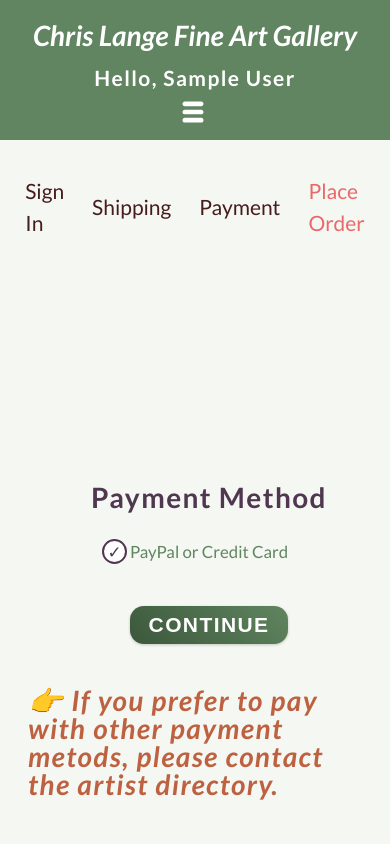
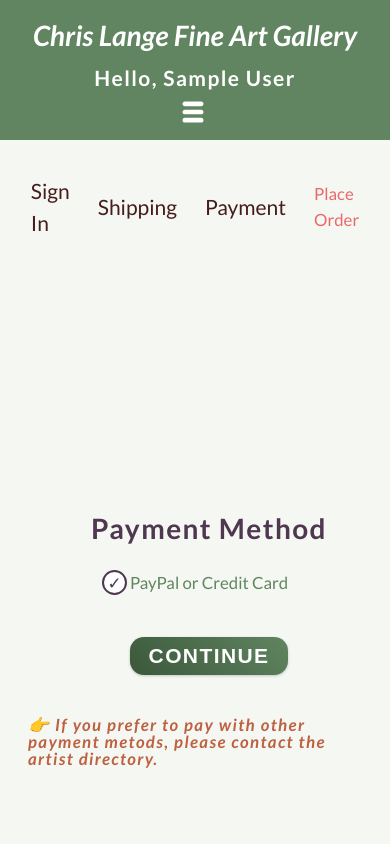
Before and after one commit to michi1008/Chris-Art-Shop, a React (Create React App) app in the folder frontend/: page /payment in a window 390 px wide. Shown: the top 844 px of the page. Built offline with nearby package versions, Linux system fonts and the light colour scheme; sample sign-in values are in the browser's storage.

Commit message:
more css modification for smaller screens

```diff
--- a/frontend/src/components/CheckoutSteps.css
+++ b/frontend/src/components/CheckoutSteps.css
@@ -17,3 +17,10 @@
   font-size: 1.5rem;
   cursor: not-allowed;
 }
+
+@media screen and (max-width: 800px) {
+  .steps-link-disabled {
+    font-size: 1.2rem;
+  }
+
+}
--- a/frontend/src/screens/PaymentScreen.css
+++ b/frontend/src/screens/PaymentScreen.css
@@ -4,6 +4,8 @@
   align-items: center;
   justify-content: center;
   min-height: calc(100vh - 5rem);
+  overflow-x: hidden;
+  max-width: 100vw;
 }
 
 .paymentTitle {
@@ -54,7 +56,8 @@
   height: 100%;
   text-align: center;
   line-height: 1.5rem; /* Center the checkmark vertically */
-  color: var(--clr-primary-2); /* Color of the checkmark */
+  color: var(--clr-primary-2);
+
 }
 
 
@@ -69,3 +72,10 @@
   color: var(--clr-primary-3);
   padding: 2rem;
 }
+
+@media screen and (max-width: 800px) {
+  .paymentMethodOthers h3 {
+    font-size: 1.2rem;
+  }
+
+}
--- a/frontend/src/screens/PlaceOrderScreen.css
+++ b/frontend/src/screens/PlaceOrderScreen.css
@@ -8,6 +8,8 @@
   flex-wrap: nowrap;
   min-height: 100vh;
   font-size: 1.5rem;
+  overflow-x: hidden;
+  max-width: 100vw;
 }
 
 /* place order left */
```
